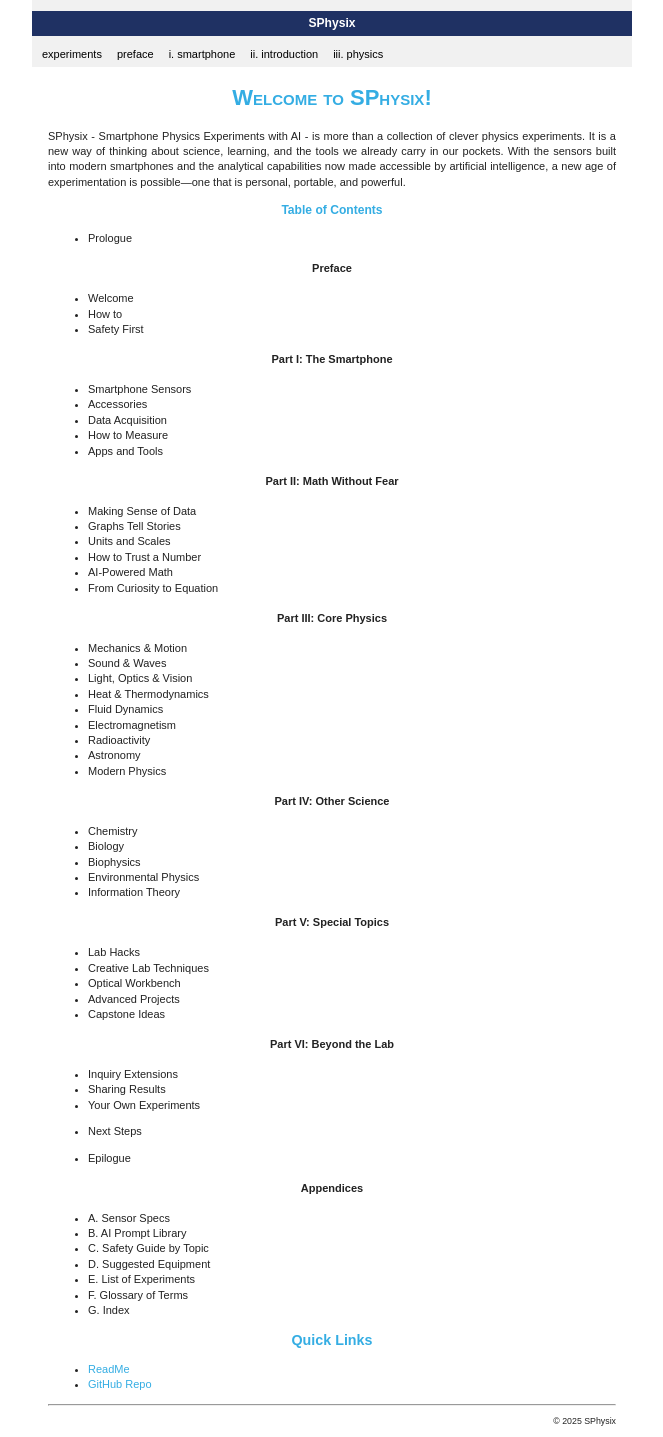
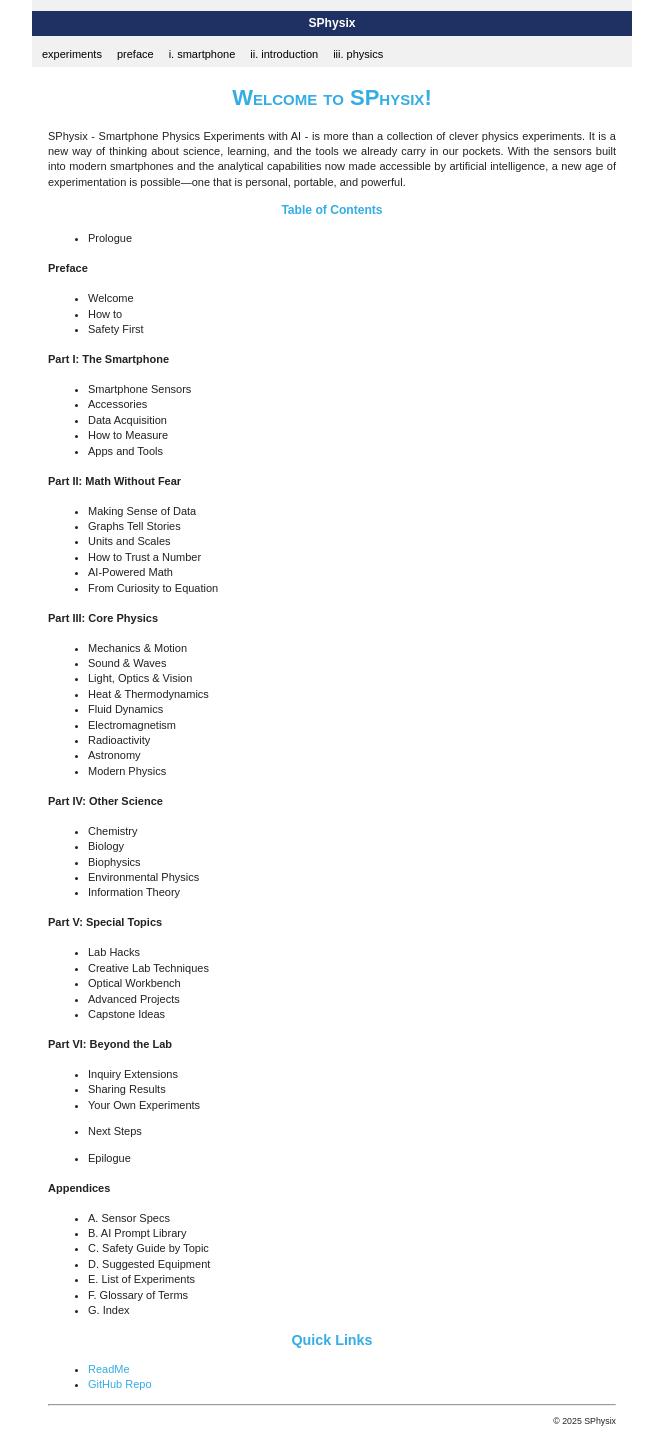
Before and after one commit to rplano/sphysix, a Jekyll site: the page built from index.md, in a window 1280 px wide. Shown: the whole page, without its empty margins (308-971 px from the left). Built offline with Jekyll 4.4.1, drawn with Linux system fonts in a browser that asks for light colours.

Commit message:
added h4

```diff
--- a/assets/style.css
+++ b/assets/style.css
@@ -27,6 +27,11 @@ h2 {
 h3 {
   font-size: 1.1em;
   color:#34ade3;
+}
+
+h4 {
+  font-size: 1.0em;
+  text-align: left;
 }
 
 a {
```
